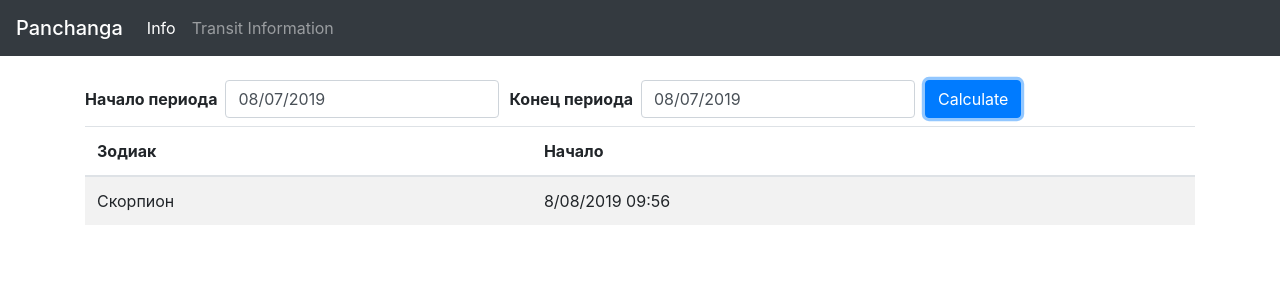
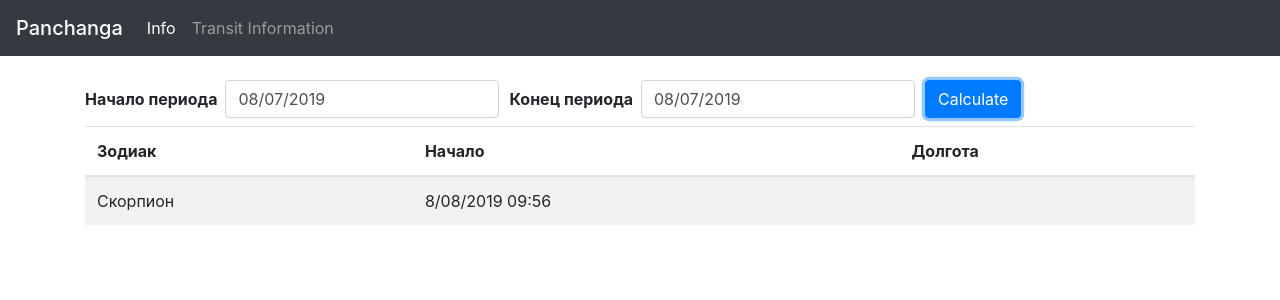
Before and after one commit to janesessive/moon-calendar, a React (Create React App) app: page /transit in a window 1280 px wide. Both pictures are taken after a click on the button "Calculate". Shown: the top 300 px of the page. Built offline with nearby package versions, Linux system fonts and the light colour scheme.

Commit message:
Show degree for transit date (for testing)

```diff
--- a/src/components/TransitInfo/TransitInfo.js
+++ b/src/components/TransitInfo/TransitInfo.js
@@ -110,7 +110,7 @@ class TransitInfo extends Component {
     <tr>
       <th scope="col">Зодиак</th>
       <th scope="col">Начало</th>
-      {/* <th scope="col">Конец</th> */}
+      <th scope="col">Долгота</th>
 
    </tr>
   </thead>
@@ -119,7 +119,7 @@ class TransitInfo extends Component {
         return (<tr key={transit.date}>
          <td>{transit.name}</td>
          <td>{formatDateToMinutes(transit.dateFrom)}</td>
-         {/* <td>{formatDateToMinutes(transit.dateTo)}</td> */}
+         <td>{transit.lon}</td>
          </tr>)
 
 
```
